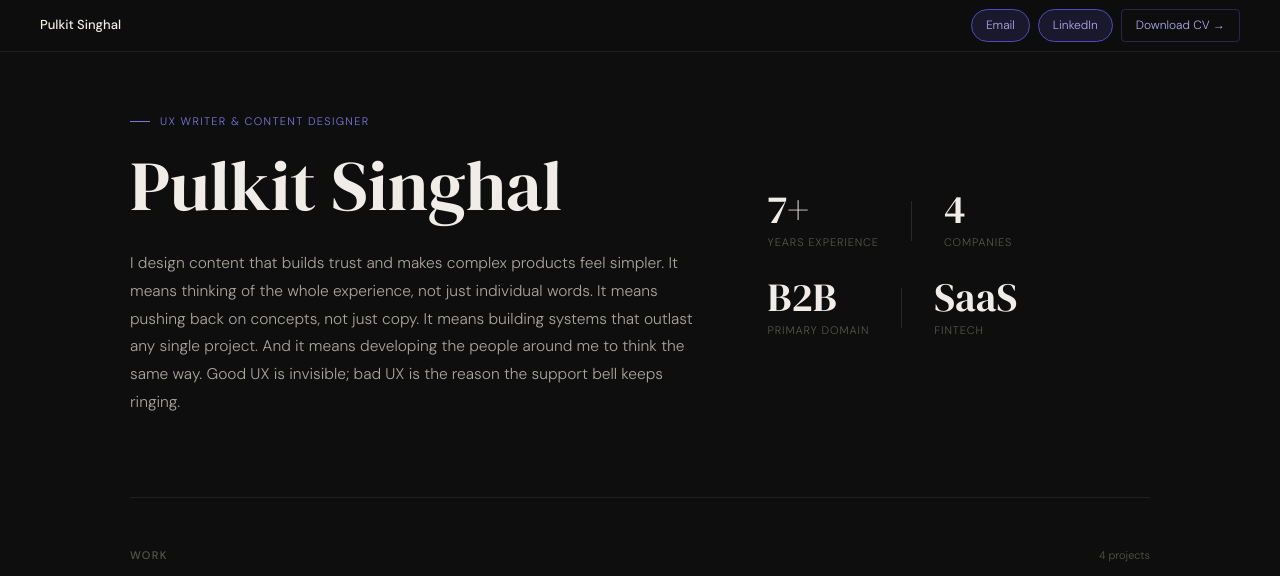
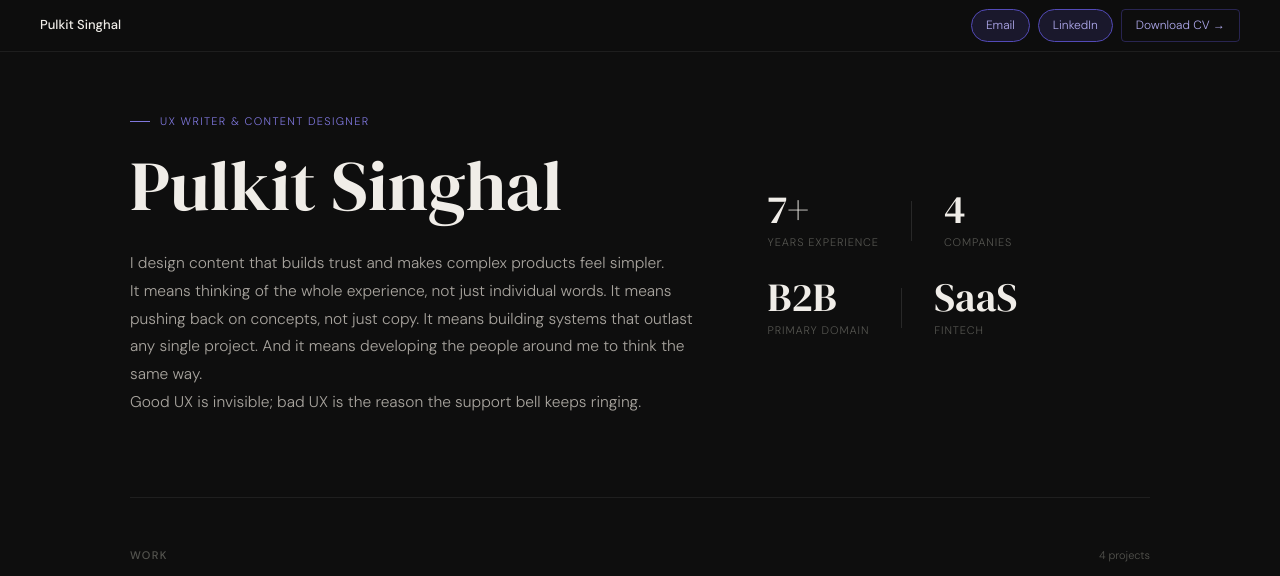
Before and after one commit to Pulkit-UXwriter/UXicorn, a plain HTML site: page index.html in a window 1280 px wide. Shown: the top 576 px of the page. Drawn offline with Linux system fonts and the light colour scheme.

Commit message:
Update index.html

```diff
--- a/index.html
+++ b/index.html
@@ -88,9 +88,11 @@
     <div class="header-left">
       <div class="header-tagline">UX Writer &amp; Content Designer</div>
       <div class="header-name">Pulkit Singhal</div>
-      <div class="header-about">I design content that builds trust and makes complex products feel simpler.
-It means thinking of the whole experience, not just individual words. It means pushing back on concepts, not just copy. It means building systems that outlast any single project. And it means developing the people around me to think the same way.
-Good UX is invisible; bad UX is the reason the support bell keeps ringing.</div>
+     <div class="header-about">
+  <p>I design content that builds trust and makes complex products feel simpler.</p>
+  <p>It means thinking of the whole experience, not just individual words. It means pushing back on concepts, not just copy. It means building systems that outlast any single project. And it means developing the people around me to think the same way.</p>
+  <p>Good UX is invisible; bad UX is the reason the support bell keeps ringing.</p>
+</div>
     </div>
     <div class="header-right">
       <div class="header-right-row">
```
